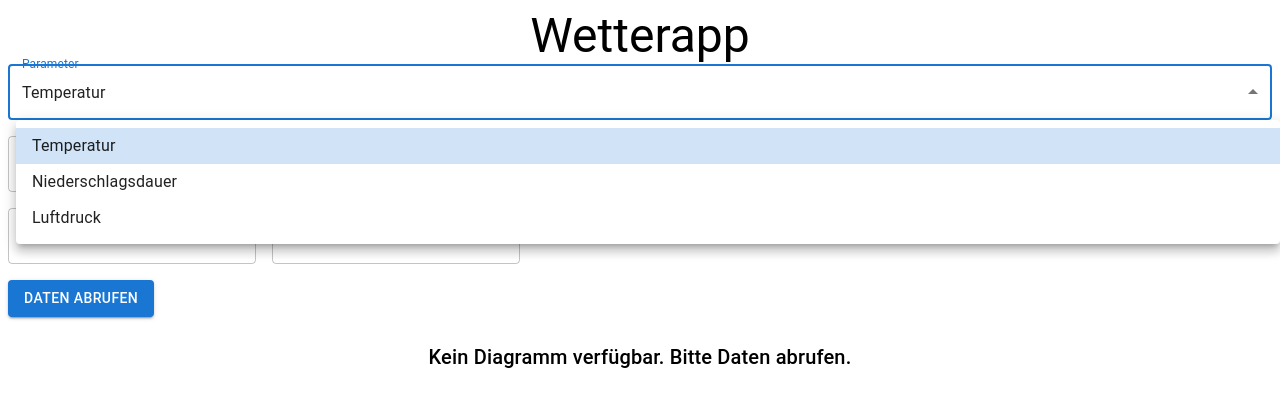
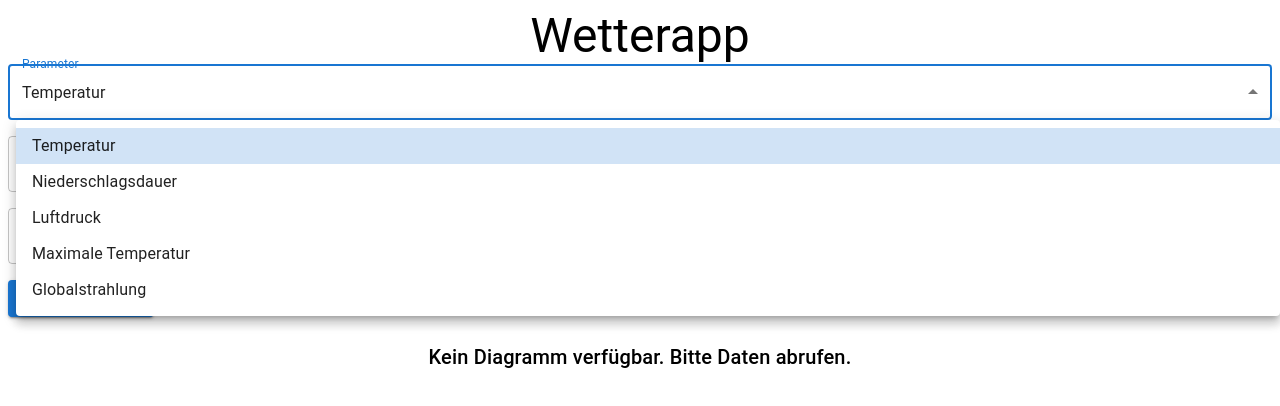
Before and after one commit to Pascalol23/Projekt, a Next.js app: page /ParameterForm in a window 1280 px wide. Both pictures are taken after a click on the element "Temperatur". Shown: the top 406 px of the page. Built offline with nearby package versions, Linux system fonts and the light colour scheme; no server answers.

Commit message:
anpassung wetterfile

```diff
--- a/pages/ParameterForm.jsx
+++ b/pages/ParameterForm.jsx
@@ -16,8 +16,7 @@ import axios from "axios";
 function ParameterForm({ setChartSpec }) {
   const [parameter, setParameter] = useState("T");
   const [location, setLocation] = useState("Zch_Rosengartenstrasse");
-  const [startDate, setStartDate] = useState(dayjs("2023-01-01"));
-  const [endDate, setEndDate] = useState(dayjs("2023-12-31"));
+  const [selectedDate, setSelectedDate] = useState(dayjs("2023-01-01"));
 
   const apiUrl =
     process.env.NEXT_PUBLIC_API_URL || "https://pro-lime-tau.vercel.app";
@@ -27,8 +26,7 @@ function ParameterForm({ setChartSpec }) {
       const response = await axios.get(`${apiUrl}/get-linechart`, {
         params: {
           parameter,
-          start_date: startDate.format("YYYY-MM-DD"),
-          end_date: endDate.format("YYYY-MM-DD"),
+          date: selectedDate.format("YYYY-MM-DD"),
           location,
         },
       });
@@ -56,6 +54,8 @@ function ParameterForm({ setChartSpec }) {
             <MenuItem value="T">Temperatur</MenuItem>
             <MenuItem value="RainDur">Niederschlagsdauer</MenuItem>
             <MenuItem value="p">Luftdruck</MenuItem>
+            <MenuItem value="T_max_h1">Maximale Temperatur</MenuItem>
+            <MenuItem value="StrGlo">Globalstrahlung</MenuItem>
           </Select>
         </FormControl>
         <FormControl fullWidth sx={{ mb: 2 }}>
@@ -78,18 +78,11 @@ function ParameterForm({ setChartSpec }) {
         </FormControl>
         <Box sx={{ display: "flex", gap: 2, mb: 2 }}>
           <DatePicker
-            label="Startdatum"
+            label="Datum"
             minDate={dayjs("2023-01-01")}
             maxDate={dayjs("2023-12-31")}
-            value={startDate}
-            onChange={(newValue) => setStartDate(newValue)}
-          />
-          <DatePicker
-            label="Enddatum"
-            minDate={dayjs("2023-01-01")}
-            maxDate={dayjs("2023-12-31")}
-            value={endDate}
-            onChange={(newValue) => setEndDate(newValue)}
+            value={selectedDate}
+            onChange={(newValue) => setSelectedDate(newValue)}
           />
         </Box>
         <Button variant="contained" onClick={fetchData}>
```
Also changed, not shown: 1 other file (tests, documents, lock files or other folders).
